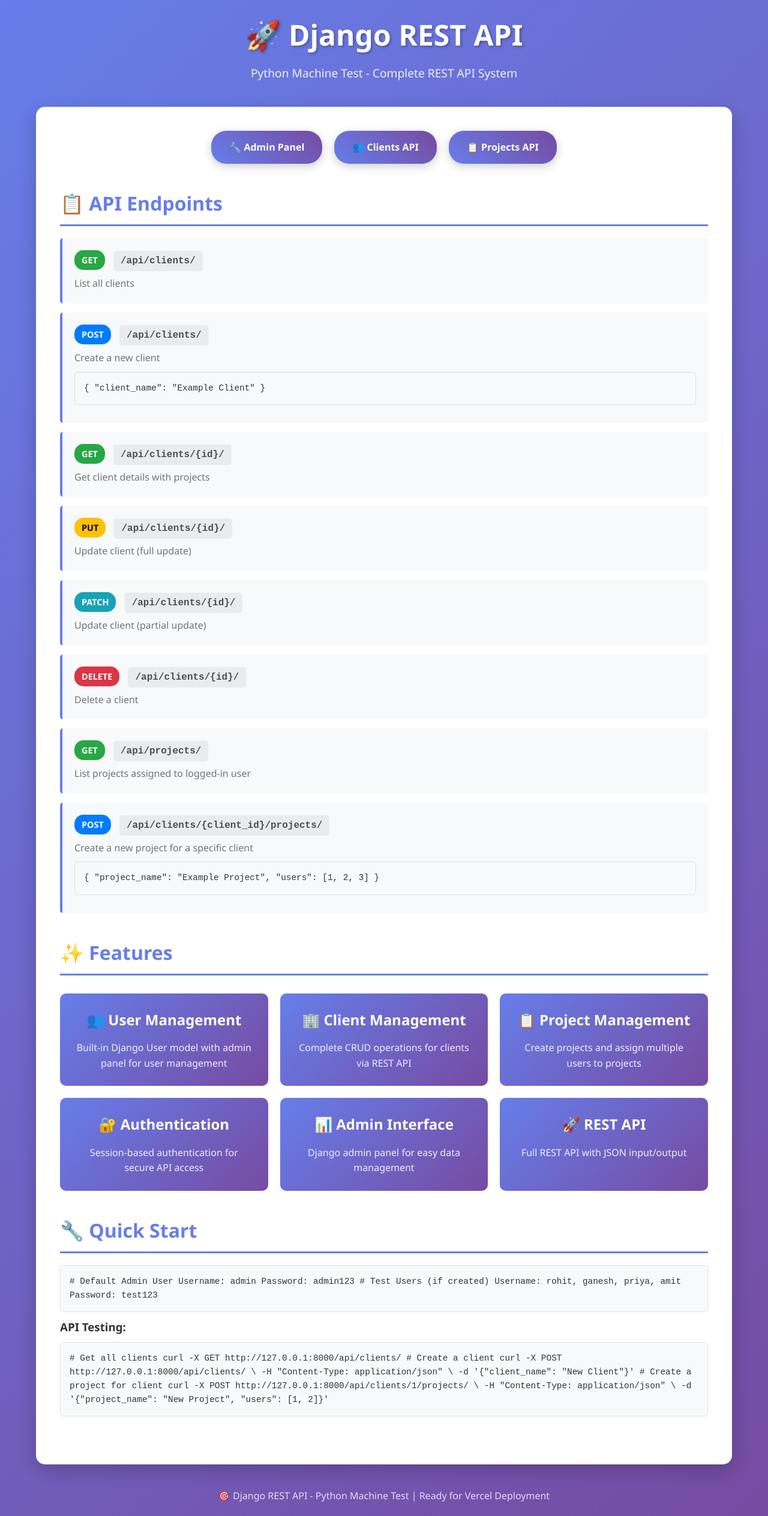
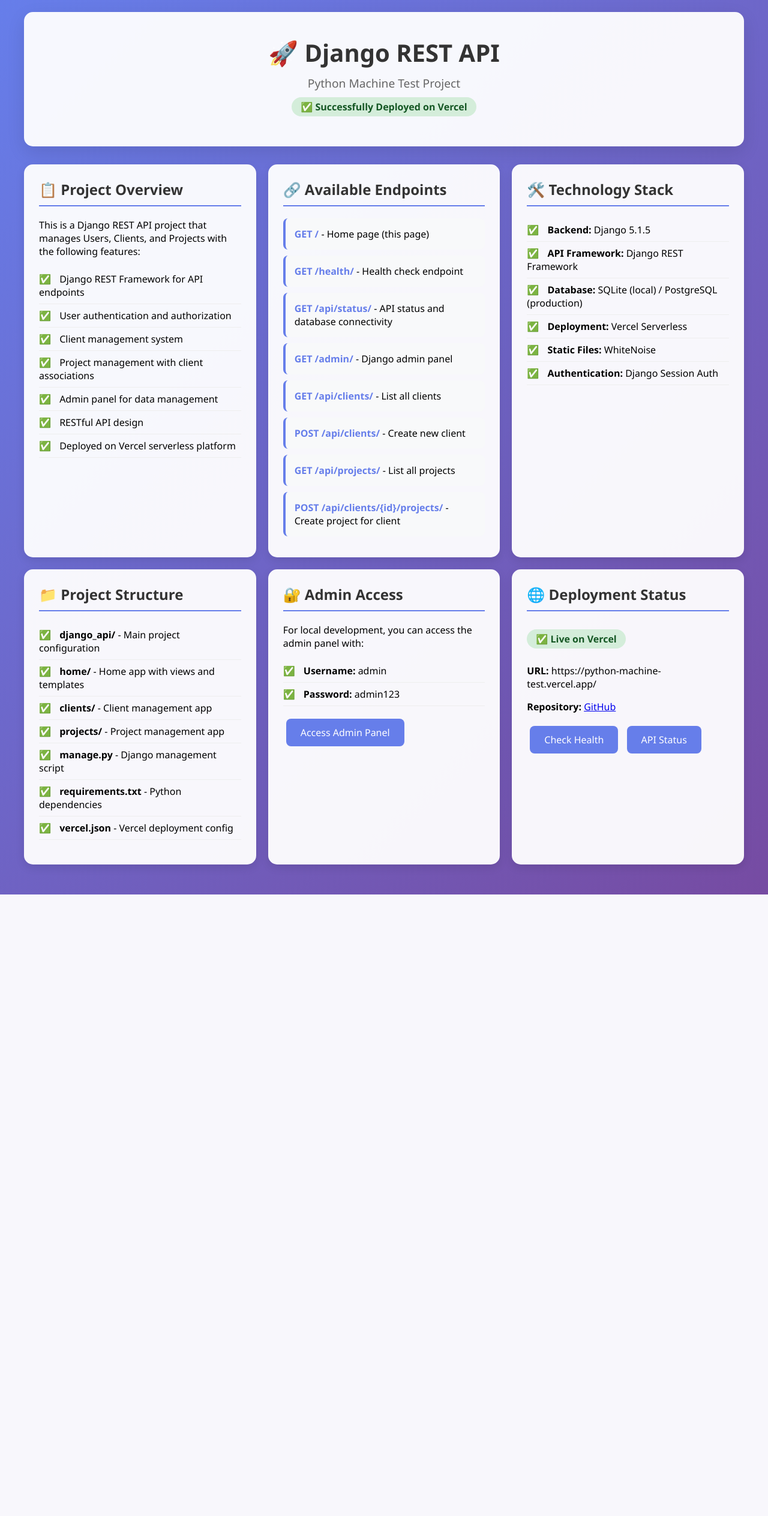
Before and after one commit to Ratan7408/Python-Machine-test, a Django app: template home/templates/home/home.html in a window 1280 px wide. Shown: the whole page at 60% size. After the commit the page ends 1491 px from the top, so only its background shows below. Run offline with Django 5.2, Linux system fonts and the light colour scheme; the template is opened without the code that fills it, so the values that code supplies are empty.

Commit message:
Update home page with beautiful template and proper project overview

```diff
--- a/django_api/urls.py
+++ b/django_api/urls.py
@@ -18,12 +18,20 @@
 from django.urls import path, include
 from home import views as home_views
 from projects import views as project_views
+import os
 
 urlpatterns = [
     path('', home_views.home, name='home'),     # Home page using template
     path('health/', home_views.health_check, name='health_check'),  # Health check for Vercel
     path('api/status/', home_views.api_status, name='api_status'),  # API status for Vercel
+]
 
-    # Note: Admin and database-dependent APIs are disabled for Vercel deployment
-    # as the serverless environment doesn't support persistent SQLite databases
-]
+# Add admin and API endpoints only if not on Vercel or if DATABASE_URL is provided
+if not os.environ.get('VERCEL_ENV') or os.environ.get('DATABASE_URL'):
+    urlpatterns += [
+        path('admin/', admin.site.urls),       # Admin panel
+        # API endpoints
+        path('api/clients/', include('clients.urls')),
+        path('api/projects/', include('projects.urls')),
+        path('api/clients/<int:client_id>/projects/', project_views.create_project_for_client, name='create-project-for-client'),
+    ]
--- a/home/templates/home/home.html
+++ b/home/templates/home/home.html
@@ -5,179 +5,103 @@
     <meta name="viewport" content="width=device-width, initial-scale=1.0">
     <title>Django REST API - Python Machine Test</title>
     <style>
-        * {
+        body {
+            font-family: 'Segoe UI', Tahoma, Geneva, Verdana, sans-serif;
             margin: 0;
             padding: 0;
-            box-sizing: border-box;
-        }
-
-        body {
-            font-family: 'Segoe UI', Tahoma, Geneva, Verdana, sans-serif;
-            line-height: 1.6;
-            color: #333;
             background: linear-gradient(135deg, #667eea 0%, #764ba2 100%);
             min-height: 100vh;
         }
-
         .container {
             max-width: 1200px;
             margin: 0 auto;
             padding: 20px;
         }
-
         .header {
+            background: rgba(255, 255, 255, 0.95);
+            padding: 40px;
+            border-radius: 15px;
+            box-shadow: 0 10px 30px rgba(0,0,0,0.1);
+            margin-bottom: 30px;
             text-align: center;
-            color: white;
-            margin-bottom: 40px;
         }
-
         .header h1 {
-            font-size: 3rem;
-            margin-bottom: 10px;
-            text-shadow: 2px 2px 4px rgba(0,0,0,0.3);
+            color: #333;
+            margin: 0 0 10px 0;
+            font-size: 2.5em;
         }
-
         .header p {
-            font-size: 1.2rem;
-            opacity: 0.9;
+            color: #666;
+            font-size: 1.2em;
+            margin: 0;
         }
-
-        .main-content {
-            background: white;
-            border-radius: 15px;
-            padding: 40px;
-            box-shadow: 0 10px 30px rgba(0,0,0,0.2);
-            margin-bottom: 30px;
-        }
-
-        .nav-buttons {
-            display: flex;
-            justify-content: center;
-            gap: 20px;
-            margin-bottom: 40px;
-            flex-wrap: wrap;
-        }
-
-        .nav-btn {
-            display: inline-block;
-            padding: 15px 30px;
-            background: linear-gradient(45deg, #667eea, #764ba2);
-            color: white;
-            text-decoration: none;
-            border-radius: 25px;
-            font-weight: bold;
-            transition: all 0.3s ease;
-            box-shadow: 0 4px 15px rgba(0,0,0,0.2);
-        }
-
-        .nav-btn:hover {
-            transform: translateY(-2px);
-            box-shadow: 0 6px 20px rgba(0,0,0,0.3);
-        }
-
-        .section {
-            margin-bottom: 40px;
-        }
-
-        .section h2 {
-            color: #667eea;
-            margin-bottom: 20px;
-            font-size: 2rem;
-            border-bottom: 3px solid #667eea;
-            padding-bottom: 10px;
-        }
-
-        .api-endpoint {
-            background: #f8f9fa;
-            border-left: 4px solid #667eea;
-            padding: 20px;
-            margin: 15px 0;
-            border-radius: 5px;
-        }
-
-        .method {
-            display: inline-block;
-            padding: 5px 12px;
-            border-radius: 15px;
-            font-weight: bold;
-            font-size: 0.9rem;
-            margin-right: 10px;
-        }
-
-        .get { background: #28a745; color: white; }
-        .post { background: #007bff; color: white; }
-        .put { background: #ffc107; color: black; }
-        .patch { background: #17a2b8; color: white; }
-        .delete { background: #dc3545; color: white; }
-
-        .endpoint-url {
-            font-family: 'Courier New', monospace;
-            background: #e9ecef;
-            padding: 8px 12px;
-            border-radius: 5px;
-            color: #495057;
-            font-weight: bold;
-        }
-
-        .description {
-            margin-top: 10px;
-            color: #6c757d;
-        }
-
-        .example {
-            background: #f8f9fa;
-            border: 1px solid #dee2e6;
-            border-radius: 5px;
-            padding: 15px;
-            margin: 10px 0;
-            font-family: 'Courier New', monospace;
-            font-size: 0.9rem;
-        }
-
-        .features {
+        .content {
             display: grid;
             grid-template-columns: repeat(auto-fit, minmax(300px, 1fr));
             gap: 20px;
-            margin: 30px 0;
+            margin-bottom: 30px;
         }
-
-        .feature-card {
-            background: linear-gradient(135deg, #667eea, #764ba2);
+        .card {
+            background: rgba(255, 255, 255, 0.95);
+            padding: 25px;
+            border-radius: 15px;
+            box-shadow: 0 5px 15px rgba(0,0,0,0.1);
+        }
+        .card h2 {
+            color: #333;
+            margin-top: 0;
+            border-bottom: 2px solid #667eea;
+            padding-bottom: 10px;
+        }
+        .endpoint {
+            background: #f8f9fa;
+            padding: 15px;
+            margin: 10px 0;
+            border-radius: 8px;
+            border-left: 4px solid #667eea;
+        }
+        .endpoint strong {
+            color: #667eea;
+        }
+        .status {
+            display: inline-block;
+            padding: 5px 15px;
+            border-radius: 20px;
+            font-weight: bold;
+            margin: 10px 0;
+        }
+        .status.deployed {
+            background: #d4edda;
+            color: #155724;
+        }
+        .status.local {
+            background: #d1ecf1;
+            color: #0c5460;
+        }
+        .btn {
+            display: inline-block;
+            padding: 12px 24px;
+            background: #667eea;
             color: white;
-            padding: 25px;
-            border-radius: 10px;
-            text-align: center;
+            text-decoration: none;
+            border-radius: 8px;
+            margin: 5px;
+            transition: background 0.3s;
         }
-
-        .feature-card h3 {
-            margin-bottom: 15px;
-            font-size: 1.5rem;
+        .btn:hover {
+            background: #5a6fd8;
         }
-
-        .feature-card p {
-            opacity: 0.9;
+        .features {
+            list-style: none;
+            padding: 0;
         }
-
-        .footer {
-            text-align: center;
-            color: white;
-            margin-top: 40px;
-            opacity: 0.8;
+        .features li {
+            padding: 8px 0;
+            border-bottom: 1px solid #eee;
         }
-
-        @media (max-width: 768px) {
-            .header h1 {
-                font-size: 2rem;
-            }
-
-            .nav-buttons {
-                flex-direction: column;
-                align-items: center;
-            }
-
-            .main-content {
-                padding: 20px;
-            }
+        .features li:before {
+            content: "✅ ";
+            margin-right: 10px;
         }
     </style>
 </head>
@@ -185,141 +109,96 @@
     <div class="container">
         <div class="header">
             <h1>🚀 Django REST API</h1>
-            <p>Python Machine Test - Complete REST API System</p>
+            <p>Python Machine Test Project</p>
+            <div class="status deployed">✅ Successfully Deployed on Vercel</div>
         </div>
 
-        <div class="main-content">
-            <div class="nav-buttons">
-                <a href="/admin/" class="nav-btn">🔧 Admin Panel</a>
-                <a href="/api/clients/" class="nav-btn">👥 Clients API</a>
-                <a href="/api/projects/" class="nav-btn">📋 Projects API</a>
+        <div class="content">
+            <div class="card">
+                <h2>📋 Project Overview</h2>
+                <p>This is a Django REST API project that manages Users, Clients, and Projects with the following features:</p>
+                <ul class="features">
+                    <li>Django REST Framework for API endpoints</li>
+                    <li>User authentication and authorization</li>
+                    <li>Client management system</li>
+                    <li>Project management with client associations</li>
+                    <li>Admin panel for data management</li>
+                    <li>RESTful API design</li>
+                    <li>Deployed on Vercel serverless platform</li>
+                </ul>
             </div>
 
-            <div class="section">
-                <h2>📋 API Endpoints</h2>
-
-                <div class="api-endpoint">
-                    <span class="method get">GET</span>
-                    <span class="endpoint-url">/api/clients/</span>
-                    <div class="description">List all clients</div>
+            <div class="card">
+                <h2>🔗 Available Endpoints</h2>
+                <div class="endpoint">
+                    <strong>GET /</strong> - Home page (this page)
                 </div>
-
-                <div class="api-endpoint">
-                    <span class="method post">POST</span>
-                    <span class="endpoint-url">/api/clients/</span>
-                    <div class="description">Create a new client</div>
-                    <div class="example">
-{
-  "client_name": "Example Client"
-}
-                    </div>
+                <div class="endpoint">
+                    <strong>GET /health/</strong> - Health check endpoint
                 </div>
-
-                <div class="api-endpoint">
-                    <span class="method get">GET</span>
-                    <span class="endpoint-url">/api/clients/{id}/</span>
-                    <div class="description">Get client details with projects</div>
+                <div class="endpoint">
+                    <strong>GET /api/status/</strong> - API status and database connectivity
                 </div>
-
-                <div class="api-endpoint">
-                    <span class="method put">PUT</span>
-                    <span class="endpoint-url">/api/clients/{id}/</span>
-                    <div class="description">Update client (full update)</div>
+                <div class="endpoint">
+                    <strong>GET /admin/</strong> - Django admin panel
                 </div>
-
-                <div class="api-endpoint">
-                    <span class="method patch">PATCH</span>
-                    <span class="endpoint-url">/api/clients/{id}/</span>
-                    <div class="description">Update client (partial update)</div>
+                <div class="endpoint">
+                    <strong>GET /api/clients/</strong> - List all clients
                 </div>
-
-                <div class="api-endpoint">
-                    <span class="method delete">DELETE</span>
-                    <span class="endpoint-url">/api/clients/{id}/</span>
-                    <div class="description">Delete a client</div>
+                <div class="endpoint">
+                    <strong>POST /api/clients/</strong> - Create new client
                 </div>
-
-                <div class="api-endpoint">
-                    <span class="method get">GET</span>
-                    <span class="endpoint-url">/api/projects/</span>
-                    <div class="description">List projects assigned to logged-in user</div>
+                <div class="endpoint">
+                    <strong>GET /api/projects/</strong> - List all projects
                 </div>
-
-                <div class="api-endpoint">
-                    <span class="method post">POST</span>
-                    <span class="endpoint-url">/api/clients/{client_id}/projects/</span>
-                    <div class="description">Create a new project for a specific client</div>
-                    <div class="example">
-{
-  "project_name": "Example Project",
-  "users": [1, 2, 3]
-}
-                    </div>
+                <div class="endpoint">
+                    <strong>POST /api/clients/{id}/projects/</strong> - Create project for client
                 </div>
             </div>
 
-            <div class="section">
-                <h2>✨ Features</h2>
-                <div class="features">
-                    <div class="feature-card">
-                        <h3>👥 User Management</h3>
-                        <p>Built-in Django User model with admin panel for user management</p>
-                    </div>
-                    <div class="feature-card">
-                        <h3>🏢 Client Management</h3>
-                        <p>Complete CRUD operations for clients via REST API</p>
-                    </div>
-                    <div class="feature-card">
-                        <h3>📋 Project Management</h3>
-                        <p>Create projects and assign multiple users to projects</p>
-                    </div>
-                    <div class="feature-card">
-                        <h3>🔐 Authentication</h3>
-                        <p>Session-based authentication for secure API access</p>
-                    </div>
-                    <div class="feature-card">
-                        <h3>📊 Admin Interface</h3>
-                        <p>Django admin panel for easy data management</p>
-                    </div>
-                    <div class="feature-card">
-                        <h3>🚀 REST API</h3>
-                        <p>Full REST API with JSON input/output</p>
-                    </div>
-                </div>
+            <div class="card">
+                <h2>🛠️ Technology Stack</h2>
+                <ul class="features">
+                    <li><strong>Backend:</strong> Django 5.1.5</li>
+                    <li><strong>API Framework:</strong> Django REST Framework</li>
+                    <li><strong>Database:</strong> SQLite (local) / PostgreSQL (production)</li>
+                    <li><strong>Deployment:</strong> Vercel Serverless</li>
+                    <li><strong>Static Files:</strong> WhiteNoise</li>
+                    <li><strong>Authentication:</strong> Django Session Auth</li>
+                </ul>
             </div>
 
-            <div class="section">
-                <h2>🔧 Quick Start</h2>
-                <div class="example">
-# Default Admin User
-Username: admin
-Password: admin123
+            <div class="card">
+                <h2>📁 Project Structure</h2>
+                <ul class="features">
+                    <li><strong>django_api/</strong> - Main project configuration</li>
+                    <li><strong>home/</strong> - Home app with views and templates</li>
+                    <li><strong>clients/</strong> - Client management app</li>
+                    <li><strong>projects/</strong> - Project management app</li>
+                    <li><strong>manage.py</strong> - Django management script</li>
+                    <li><strong>requirements.txt</strong> - Python dependencies</li>
+                    <li><strong>vercel.json</strong> - Vercel deployment config</li>
+                </ul>
+            </div>
 
-# Test Users (if created)
-Username: rohit, ganesh, priya, amit
-Password: test123
-                </div>
+            <div class="card">
+                <h2>🔐 Admin Access</h2>
+                <p>For local development, you can access the admin panel with:</p>
+                <ul class="features">
+                    <li><strong>Username:</strong> admin</li>
+                    <li><strong>Password:</strong> admin123</li>
+                </ul>
+                <a href="/admin/" class="btn">Access Admin Panel</a>
+            </div>
 
-                <h3>API Testing:</h3>
-                <div class="example">
-# Get all clients
-curl -X GET http://127.0.0.1:8000/api/clients/
-
-# Create a client
-curl -X POST http://127.0.0.1:8000/api/clients/ \
-  -H "Content-Type: application/json" \
-  -d '{"client_name": "New Client"}'
-
-# Create a project for client
-curl -X POST http://127.0.0.1:8000/api/clients/1/projects/ \
-  -H "Content-Type: application/json" \
-  -d '{"project_name": "New Project", "users": [1, 2]}'
-                </div>
+            <div class="card">
+                <h2>🌐 Deployment Status</h2>
+                <div class="status deployed">✅ Live on Vercel</div>
+                <p><strong>URL:</strong> https://python-machine-test.vercel.app/</p>
+                <p><strong>Repository:</strong> <a href="https://github.com/Ratan7408/Python-Machine-test" target="_blank">GitHub</a></p>
+                <a href="/health/" class="btn">Check Health</a>
+                <a href="/api/status/" class="btn">API Status</a>
             </div>
-        </div>
-
-        <div class="footer">
-            <p>🎯 Django REST API - Python Machine Test | Ready for Vercel Deployment</p>
         </div>
     </div>
 </body>
--- a/requirements.txt
+++ b/requirements.txt
@@ -2,3 +2,5 @@
 djangorestframework==3.14.0
 whitenoise==6.6.0
 gunicorn==21.2.0
+psycopg2-binary==2.9.9
+dj-database-url==2.1.0
```
Also changed, not shown: django_api/settings.py (+23 -8 lines), home/views.py (+22 -44 lines).
